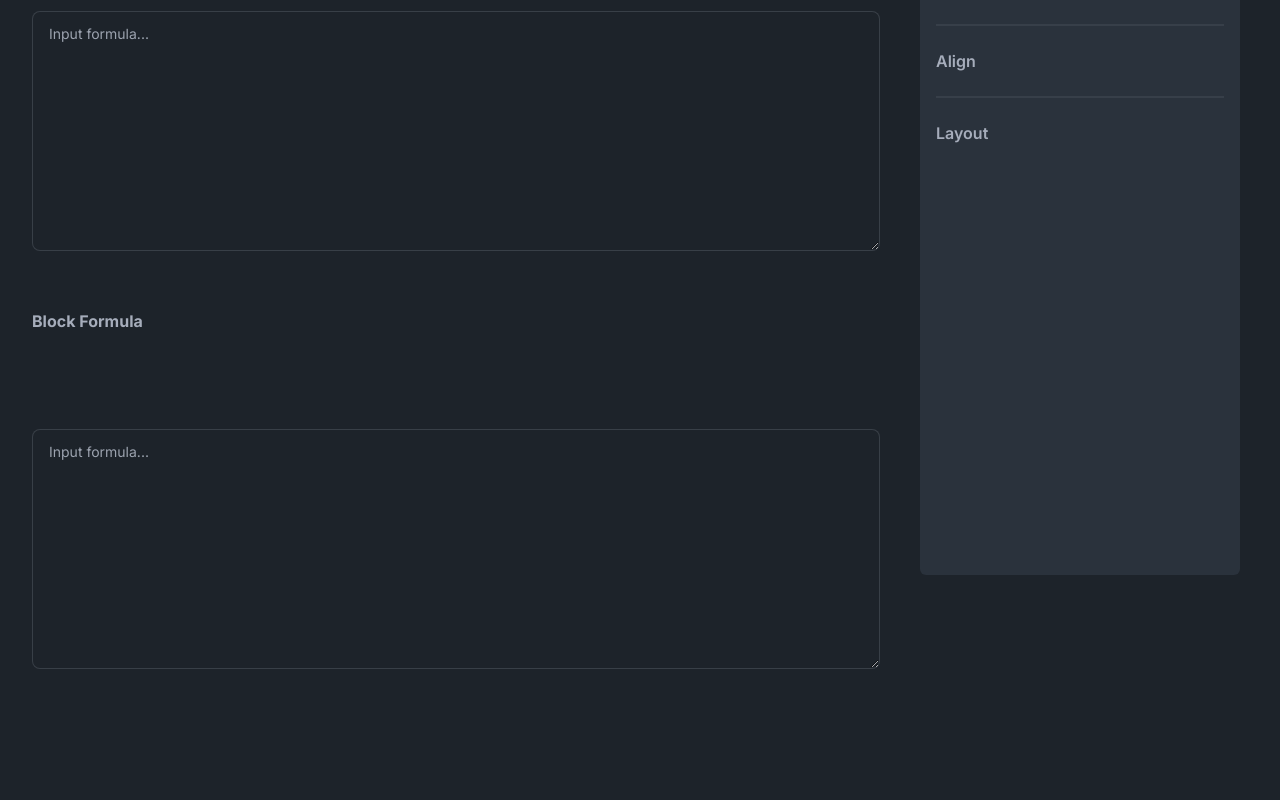
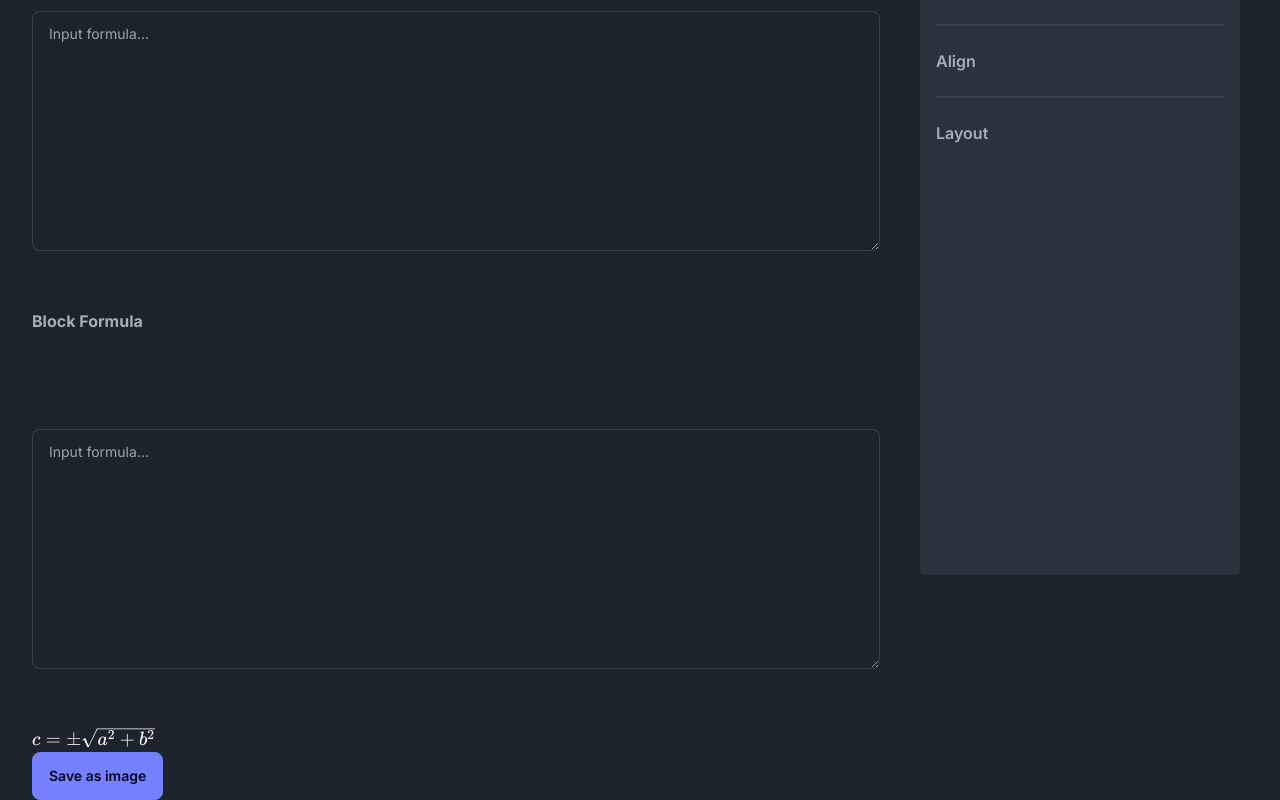
Before and after one commit to tf63/next-katex-exp, a Next.js app: page / in a window 1280 px wide. Shown: the part 205-1005 px from the top of the page. Before the commit the page ends 900 px from the top, so only its background shows below. Built offline with nearby package versions, Linux system fonts and the light colour scheme.

Commit message:
[feat] impl save formula hook

```diff
--- a/app/(main)/page.tsx
+++ b/app/(main)/page.tsx
@@ -1,5 +1,6 @@
 import React from 'react'
 
+import { FormulaCanvas } from '@/components/formula-canvas'
 import { FormulaInput } from '@/components/formula-input'
 
 export default function Home() {
@@ -23,6 +24,8 @@ export default function Home() {
                     <FormulaInput inline={false} />
                 </div>
             </div>
+
+            <FormulaCanvas />
         </div>
     )
 }
--- a/components/formula-canvas/formula-canvas.tsx
+++ b/components/formula-canvas/formula-canvas.tsx
@@ -2,14 +2,15 @@
 
 // NOT MAINTAINED
 
-import html2canvas from 'html2canvas'
 import katex from 'katex'
 import { useEffect, useRef } from 'react'
+
 import 'katex/dist/katex.min.css'
+import { useSaveAsImg } from '@/hooks/use-save-img'
 
 export const FormulaCanvas = () => {
+    const { elementRef, saveAsImage } = useSaveAsImg('tmp')
     const formulaRef = useRef<HTMLDivElement>(null)
-    const canvasRef = useRef<HTMLCanvasElement>(null)
 
     useEffect(() => {
         // 数式をHTML要素にレンダリング
@@ -21,32 +22,16 @@ export const FormulaCanvas = () => {
         katex.render('c = \\pm\\sqrt{a^2 + b^2}', formulaElement, {
             throwOnError: false,
         })
-
-        // canvasに描画
-        const canvas = canvasRef.current
-        if (canvas == null) {
-            return
-        }
-
-        const ctx = canvas.getContext('2d')
-        if (ctx == null) {
-            return
-        }
-
-        html2canvas(formulaElement)
-            .then(function (canvasElement) {
-                // 画像をcanvasに描画
-                ctx.drawImage(canvasElement, 0, 0)
-            })
-            .catch(() => {
-                console.log('error')
-            })
     }, [])
 
     return (
         <div>
-            <div ref={formulaRef}></div>
-            <canvas ref={canvasRef} width="800" height="600"></canvas>
+            <div ref={elementRef} className="w-fit text-white">
+                <div ref={formulaRef} />
+            </div>
+            <button className="btn btn-primary" onClick={saveAsImage}>
+                Save as image
+            </button>
         </div>
     )
 }
--- /dev/null
+++ b/hooks/use-save-img.ts
@@ -0,0 +1,23 @@
+import download from 'downloadjs'
+import { toPng } from 'html-to-image'
+import { useRef } from 'react'
+
+export const useSaveAsImg = (filename = 'formula') => {
+    const elementRef = useRef<HTMLDivElement>(null)
+
+    const saveAsImage = () => {
+        if (elementRef.current == null) {
+            return
+        }
+
+        toPng(elementRef.current)
+            .then((dataUrl) => {
+                download(dataUrl, filename)
+            })
+            .catch(() => {
+                console.log('error during saving image')
+            })
+    }
+
+    return { elementRef, saveAsImage }
+}
```
